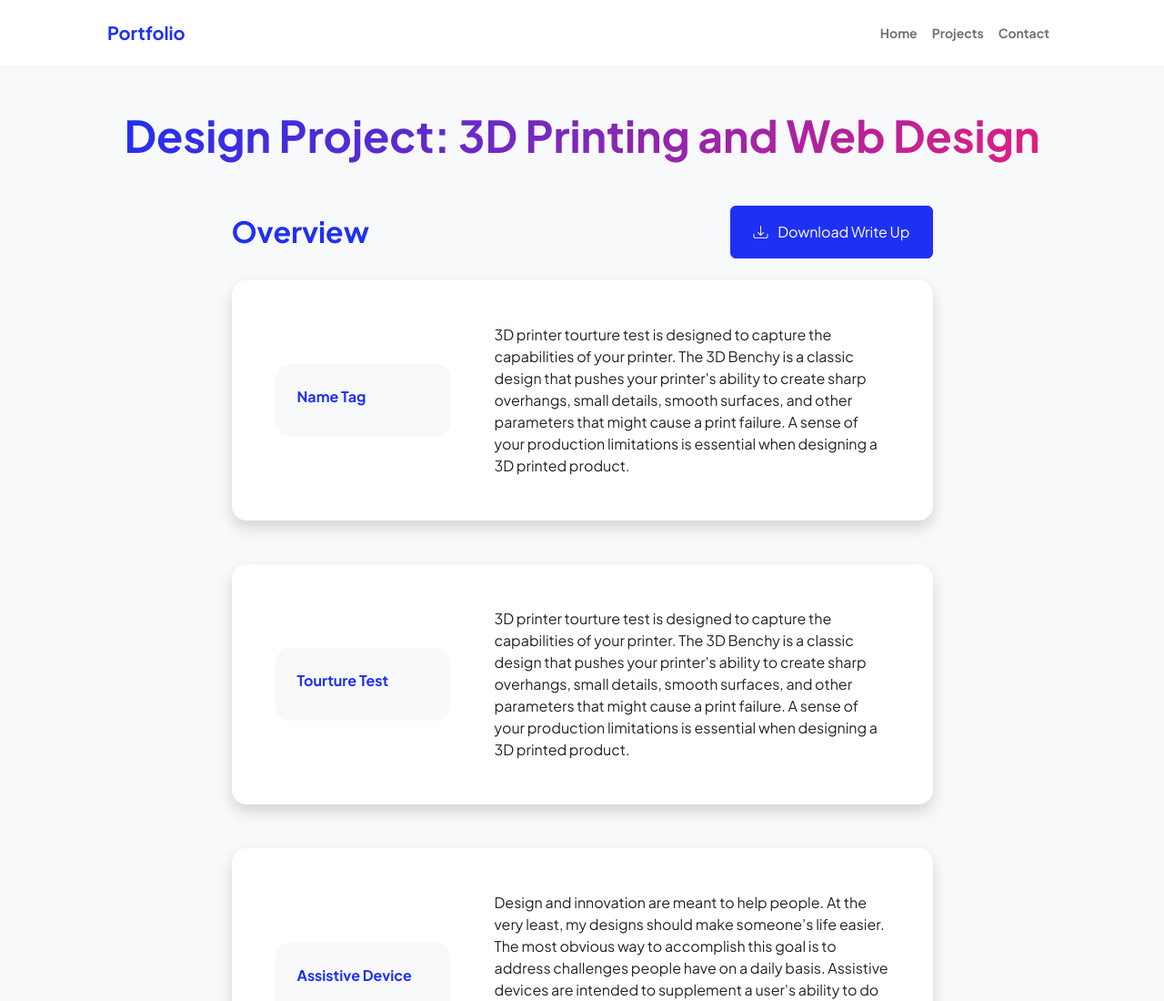
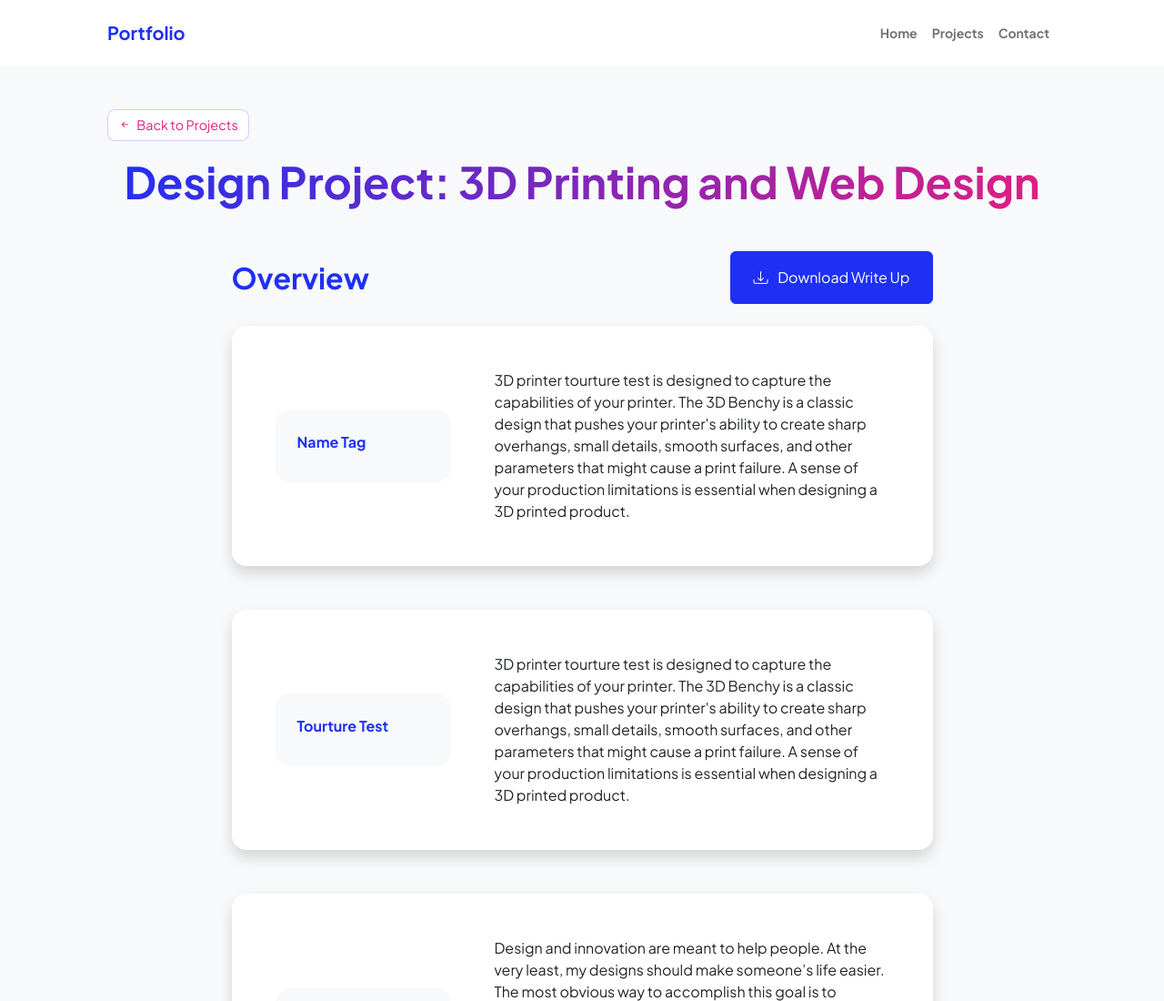
Before and after one commit to joshuabub-hub/ENG11a-Proj1, a plain HTML site: page Project1.html in a window 1280 px wide. Shown: the top 1100 px of the page at 91% size. Drawn offline with nearby package versions, Linux system fonts and the light colour scheme.

Commit message:
proj 5 update 2

```diff
--- a/Project1.html
+++ b/Project1.html
@@ -16,6 +16,28 @@
         <link href="https://cdn.jsdelivr.net/npm/bootstrap-icons@1.8.1/font/bootstrap-icons.css" rel="stylesheet" />
         <!-- Core theme CSS (includes Bootstrap)-->
         <link href="css/styles.css" rel="stylesheet" />
+        <style>
+            .page-back-btn {
+                display: inline-flex;
+                align-items: center;
+                gap: 0.35rem;
+                padding: 0.35rem 0.7rem;
+                border-radius: 0.55rem;
+                border: 1px solid rgba(var(--bs-primary-rgb), 0.22);
+                background: rgba(255,255,255,0.8);
+                color: var(--bs-secondary);
+                font-size: 0.9rem;
+                text-decoration: none;
+                transition: background-color .2s ease, color .2s ease, border-color .2s ease;
+            }
+            .page-back-btn:hover,
+            .page-back-btn:focus-visible {
+                background: rgba(var(--bs-primary-rgb), 0.08);
+                border-color: rgba(var(--bs-primary-rgb), 0.38);
+                color: var(--bs-primary);
+                text-decoration: none;
+            }
+        </style>
     </head>
     <body class="d-flex flex-column h-100 bg-light">
         <main class="flex-shrink-0">
@@ -36,6 +58,9 @@
             </nav>
             <!-- Page Content-->
             <div class="container px-5 my-5">
+                <div class="mb-3">
+                    <a class="page-back-btn" href="projects.html"><i class="bi bi-arrow-left-short" aria-hidden="true"></i>Back to Projects</a>
+                </div>
                 <div class="text-center mb-5">
                     <h1 class="display-5 fw-bolder mb-0"><span class="text-gradient d-inline">Design Project: 3D Printing and Web Design</span></h1>
                 </div>
```
Also changed, not shown: Project2.html (+25 -0 lines), Project3_fixed.html (+25 -0 lines), Project4.html (+25 -0 lines), Project5.html (+23 -0 lines).
